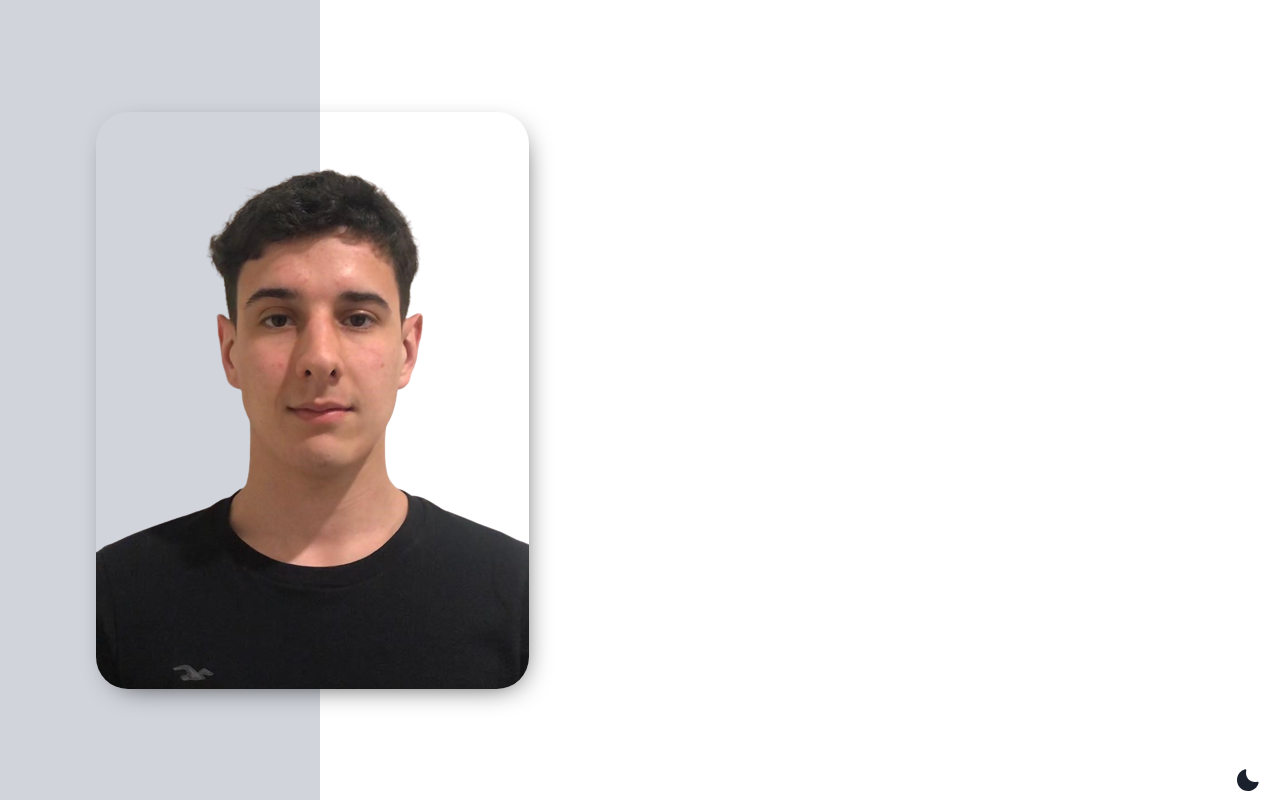
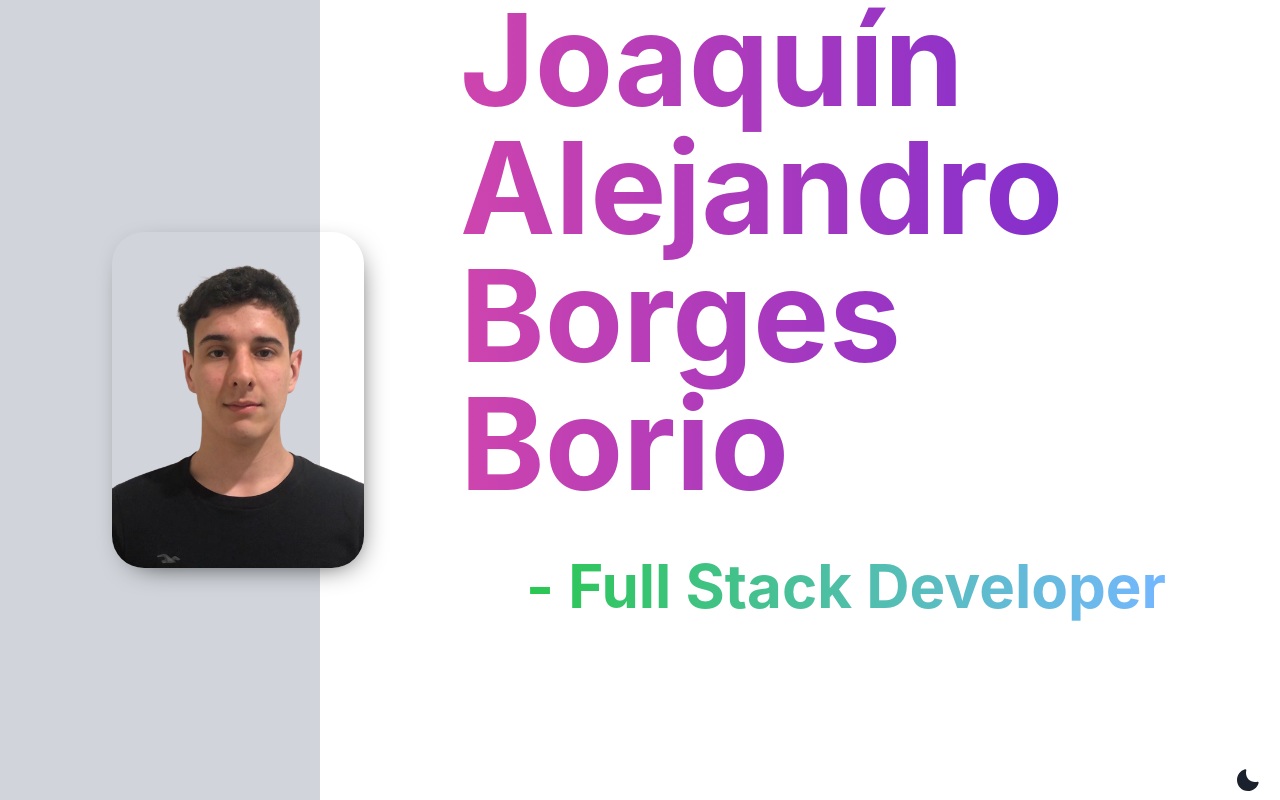
Before and after one commit to JoacinB/cvweb2, a Next.js app: page / in a window 1280 px wide. Built offline with nearby package versions, Linux system fonts and the light colour scheme.

Commit message:
Name and pos added

```diff
--- a/src/pages/index.js
+++ b/src/pages/index.js
@@ -1,5 +1,5 @@
 import Header from "../components/Header";
-import { Box, Image } from "@chakra-ui/react";
+import { Box, Image, Text } from "@chakra-ui/react";
 import { useColorMode } from "@chakra-ui/react";
 
 export default function Home() {
@@ -12,14 +12,24 @@ export default function Home() {
     <Box>
       <Header />
       <Box className="flex justify-start items-center w-full h-screen">
-        <Box className="relative w-full">
+        <Box className="relative">
           <Image
             src="profile-img.png"
             alt="Profile Image"
-            className={`rounded-[32px] ${shadowColor[colorMode]} ml-24`}
+            className={`rounded-[32px] ${shadowColor[colorMode]} ml-28`}
           />
         </Box>
-        <Box className={`absolute top-0 h-full flex flex-col -z-[1] w-80 ${colorMode === "dark" ? "bg-gray-800" : "bg-gray-300"}`} />
+        <Box
+          className={`absolute top-0 h-full flex flex-col -z-[1] w-80 ${
+            colorMode === "dark" ? "bg-gray-800" : "bg-gray-300"
+          }`}
+        />
+        <Box>
+          <Box className="flex flex-col items-center mb-56 ml-40">
+            <Text className="text-9xl font-bold p-12" bgGradient='linear(to-l, #6927d9, #d446ab)' bgClip='text'>Joaquín Alejandro Borges Borio</Text>
+            <Text className="text-6xl font-bold pb-3" bgGradient='linear(to-l, #74b7ff, #2ac751)' bgClip='text'>- Full Stack Developer</Text>
+          </Box>
+        </Box>
       </Box>
     </Box>
   );
```
